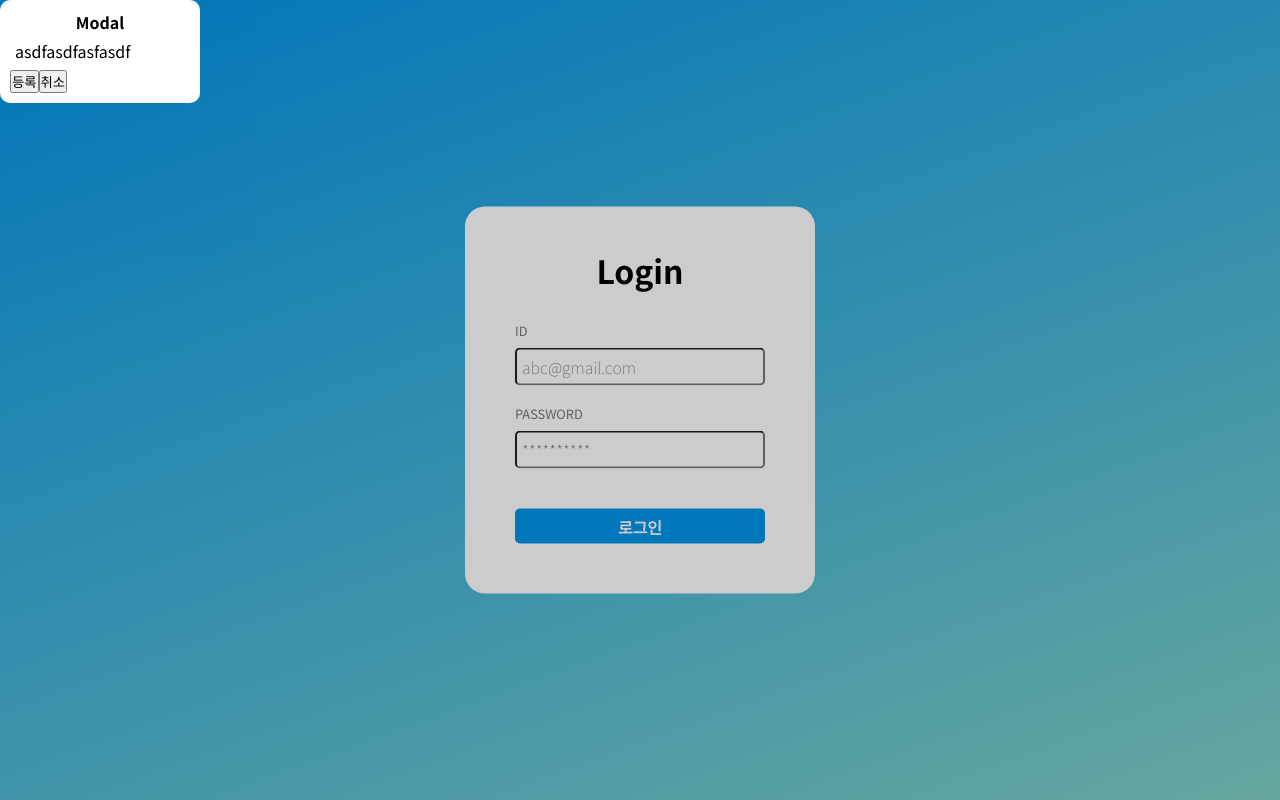
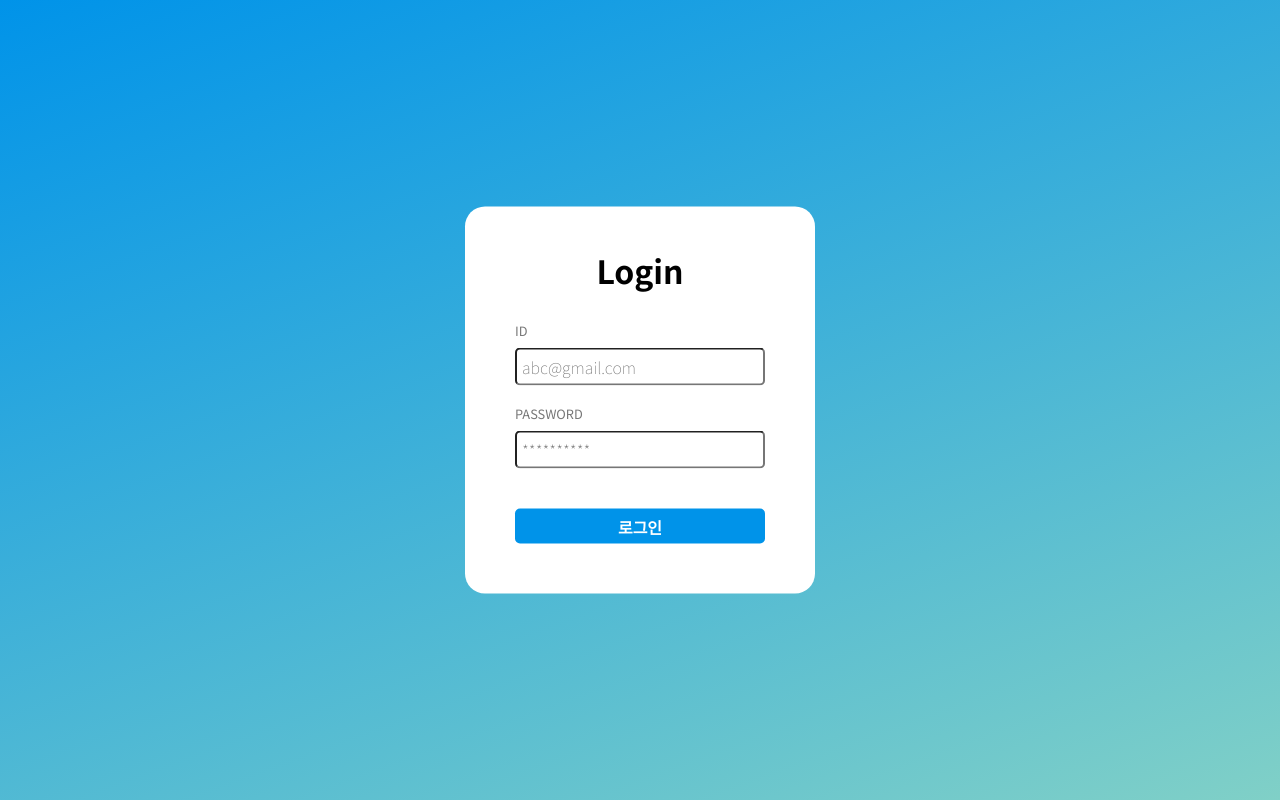
Before and after one commit to vpdls1511/SmartDoorSystem_front, a React (Create React App) app: page /auth in a window 1280 px wide. Built offline with nearby package versions, Linux system fonts and the light colour scheme.

Commit message:
feat(vpdls1511) : 모달 완성

```diff
--- a/src/components/modal/AlertModal.tsx
+++ b/src/components/modal/AlertModal.tsx
@@ -4,6 +4,7 @@ import styled from "styled-components";
 interface ModalButtonEvent {
 	accept?: any;
 	reject?: any;
+	multiple: boolean;
 }
 
 interface ModalInterface extends ModalButtonEvent{
@@ -19,9 +20,14 @@ const ModalWarp = styled.div`
   width: 100vw;
   height: 100vh;
   background-color: rgba(0, 0, 0, .2);
+;
 `
 
 const ModalBody = styled.div`
+	position: absolute;
+  left: 50%;
+  top: 50%;
+	transform: translateX(-50%) translateY(-50%);
   display: inline-block;
   max-width: 300px;
   min-width: 200px;
@@ -39,8 +45,21 @@ const ModalDesc = styled.p`
   width: 100%;
   word-break: break-all;
 `
-const ModalButton = styled.div`
+const ModalButtonWrap = styled.div`
+	display: flex;
   width: 100%;
+`
+
+const ModalButton = styled.button`
+	flex:1;
+	border: none;
+	margin: 5px;
+	border-radius: 5px;
+	font-size: 12pt;
+	padding: 2px;
+	font-weight: normal;
+	background-color: ${props => props.color};
+	color: white;
 `
 
 const AlertModal: React.FC<ModalInterface> =
@@ -65,16 +84,18 @@ const AlertModal: React.FC<ModalInterface> =
 				<ModalDesc>
 					{children}
 				</ModalDesc>
-				<ModalButton>
-					<button> 등록</button>
-					<button> 취소</button>
-				</ModalButton>
+				<ModalButtonWrap >
+					<AlertModalButton multiple={multiple}/>
+				</ModalButtonWrap >
 			</ModalBody>
 		</ModalWarp>
 }
 
-const AlertModalButton: React.FC<ModalButtonEvent> = ({accept, reject}) => {
+const AlertModalButton: React.FC<ModalButtonEvent> = ({multiple, accept, reject}) => {
+
 	return<>
+		<ModalButton color={"#0093E9"}>등록</ModalButton>
+		{multiple ? <ModalButton color={"#0093E9"}>취소</ModalButton>: null}
 	</>
 }
 
--- a/src/layouts/AuthLayout.tsx
+++ b/src/layouts/AuthLayout.tsx
@@ -27,9 +27,9 @@ const AuthLayout: React.FC = () => {
 			<Outlet/>
 		</AuthBox>
 		<AlertModal
-			isVisible={true}
+			isVisible={false}
 			title={'Modal'}
-			multiple={false}
+			multiple={true}
 		>
 			asdfasdfasfasdf
 		</AlertModal>
```
